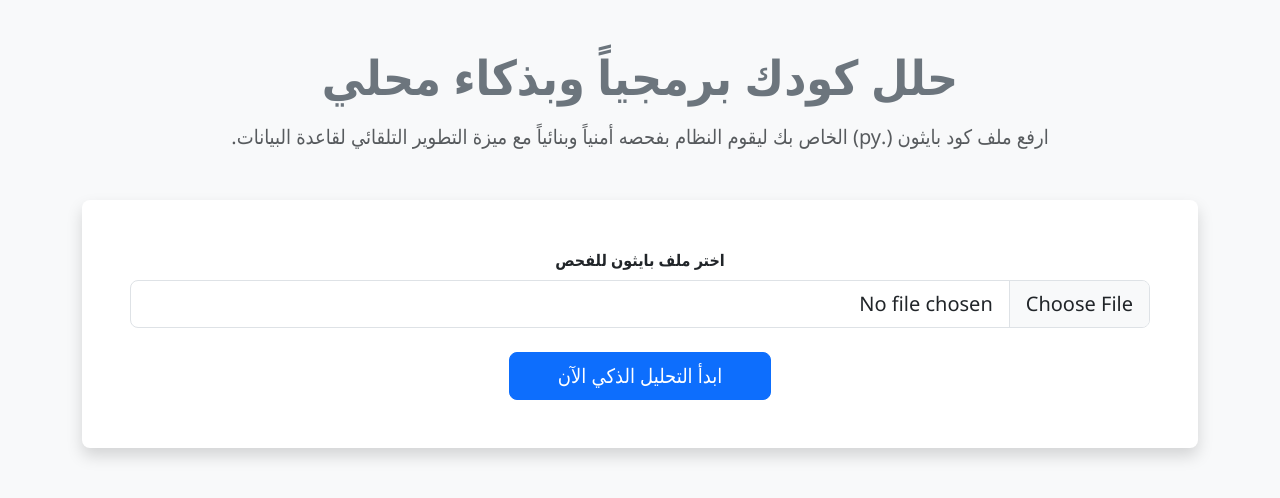
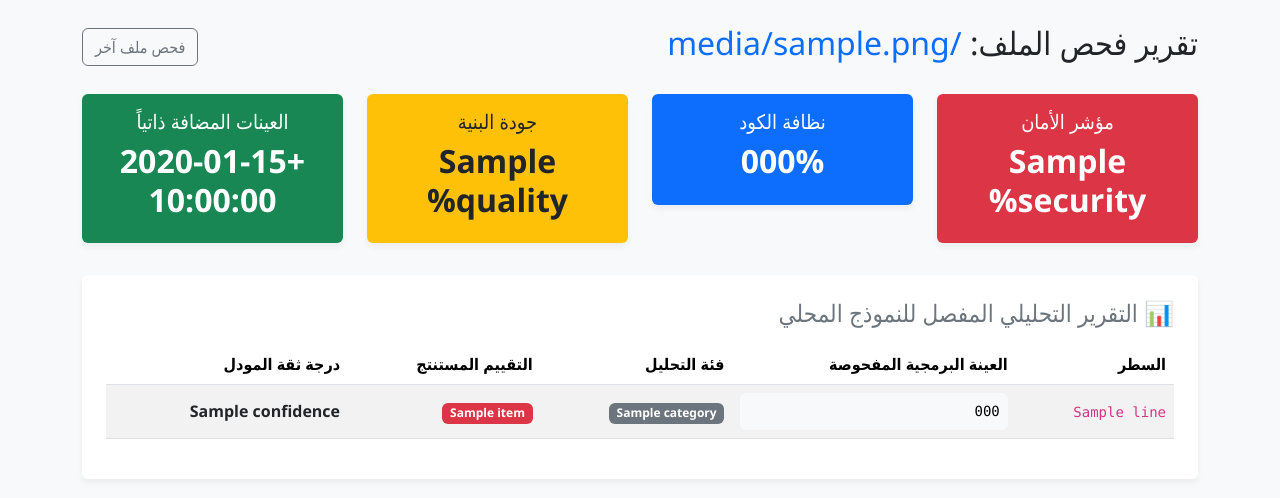
Before and after one commit to YounesHrmz/Smart_Code_Reviewer, a Flask app: template web/templates/dashboard.html in a window 1280 px wide. Shown: the part 50-548 px from the top of the page. Run offline with Flask 3, Linux system fonts and the light colour scheme; the template is opened without the code that fills it: most values are stand-ins (such as "Sample title", 1, 10 or a date in 2020).

Commit message:
update front web

```diff
--- /dev/null
+++ b/web/static/uploads/test.py
@@ -0,0 +1,3 @@
+def check_user(user_input):
+    query = "SELECT * FROM accounts WHERE name = " + user_input
+    eval(user_input)
--- a/web/templates/dashboard.html
+++ b/web/templates/dashboard.html
@@ -1,19 +1,68 @@
 {% extends "base.html" %}
 {% block content %}
-<div class="row justify-content-center my-5">
-    <div class="col_md_8 text-center">
-        <h1 class="display-5 mb-3 fw-bold text-secondary">حلل كودك برمجياً وبذكاء محلي</h1>
-        <p class="lead text-muted mb-5">ارفع ملف كود بايثون (.py) الخاص بك ليقوم النظام بفحصه أمنياً وبنائياً مع ميزة التطوير التلقائي لقاعدة البيانات.</p>
+<div class="d-flex justify-content-between align-items-center mb-4" dir="rtl">
+    <h2>تقرير فحص الملف: <span class="text-primary">{{ filename }}</span></h2>
+    <a href="/" class="btn btn-outline-secondary">فحص ملف آخر</a>
+</div>
 
-        <div class="card p-5 bg-white rounded-3 shadow">
-            <form action="/review" method="POST" enctype="multipart/form-data">
-                <div class="mb-4">
-                    <label for="code_file" class="form-label fw-bold">اختر ملف بايثون للفحص</label>
-                    <input class="form-control form-control-lg" type="file" id="code_file" name="code_file" accept=".py" required>
-                </div>
-                <button type="submit" class="btn btn-primary btn-lg px-5">ابدأ التحليل الذكي الآن</button>
-            </form>
+<div class="row mb-4 text-center" dir="rtl">
+    <div class="col-md-3 mb-2">
+        <div class="card p-3 bg-danger text-white">
+            <h5>مؤشر الأمان</h5>
+            <h2 class="fw-bold">{{ scores.security }}%</h2>
+        </div>
+    </div>
+    <div class="col-md-3 mb-2">
+        <div class="card p-3 bg-primary text-white">
+            <h5>نظافة الكود</h5>
+            <h2 class="fw-bold">{{ scores.clean_code }}%</h2>
+        </div>
+    </div>
+    <div class="col-md-3 mb-2">
+        <div class="card p-3 bg-warning text-dark">
+            <h5>جودة البنية</h5>
+            <h2 class="fw-bold">{{ scores.quality }}%</h2>
+        </div>
+    </div>
+    <div class="col-md-3 mb-2">
+        <div class="card p-3 bg-success text-white">
+            <h5>العينات المضافة ذاتياً</h5>
+            <h2 class="fw-bold">+{{ scores.auto_added }}</h2>
         </div>
     </div>
 </div>
+
+<div class="card p-4 bg-white mb-4" dir="rtl">
+    <h4 class="mb-3 text-secondary">📊 التقرير التحليلي المفصل للنموذج المحلي</h4>
+    <div class="table-responsive">
+        <table class="table table-striped align-middle">
+            <thead>
+                <tr>
+                    <th>السطر</th>
+                    <th>العينة البرمجية المفحوصة</th>
+                    <th>فئة التحليل</th>
+                    <th>التقييم المستنتج</th>
+                    <th>درجة ثقة المودل</th>
+                </tr>
+            </thead>
+            <tbody>
+                {% for item in report %}
+                <tr>
+                    <td><code>{{ item.line }}</code></td>
+                    <td><pre class="mb-0 bg-light p-2 rounded text-start"><code>{{ item.code }}</code></pre></td>
+                    <td><span class="badge bg-secondary">{{ item.category }}</span></td>
+                    <td>
+                        <span class="badge {% if item.label == 'good' %}bg-success{% else %}bg-danger{% endif %}">
+                            {{ item.label }}
+                        </span>
+                    </td>
+                    <td>
+                        <span class="fw-bold text-dark">{{ item.confidence }}</span>
+                    </td>
+                </tr>
+                {% endfor %}
+            </tbody>
+        </table>
+    </div>
+</div>
 {% endblock %}
--- a/web/templates/index.html
+++ b/web/templates/index.html
@@ -1,7 +1,7 @@
 {% extends "base.html" %}
 {% block content %}
 <div class="row justify-content-center my-5">
-    <div class="col_md_8 text-center">
+    <div class="col-md-8 text-center">
         <h1 class="display-5 mb-3 fw-bold text-secondary">حلل كودك برمجياً وبذكاء محلي</h1>
         <p class="lead text-muted mb-5">ارفع ملف كود بايثون (.py) الخاص بك ليقوم النظام بفحصه أمنياً وبنائياً مع ميزة التطوير التلقائي لقاعدة البيانات.</p>
 
```
Also changed, not shown: data/database.db, 2 other files.
